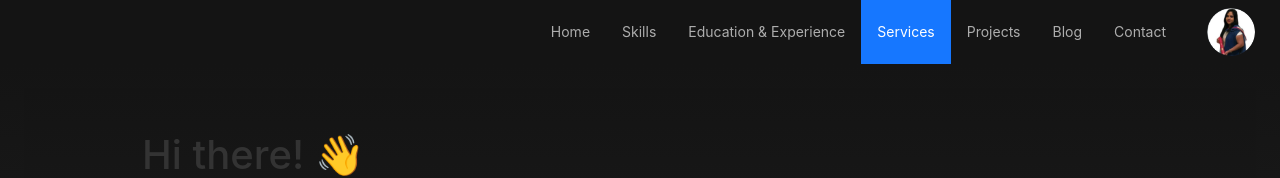
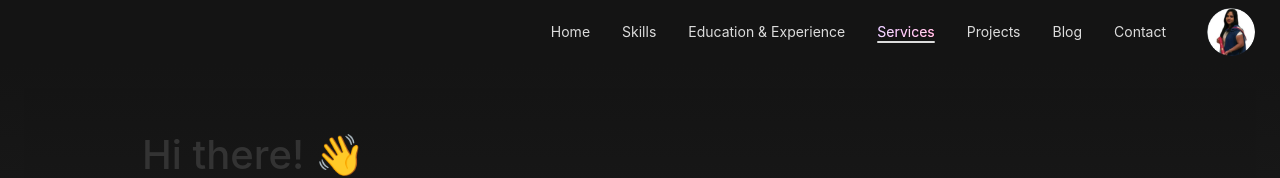
Before and after one commit to IshikaGopie/ishika-protfolio, a React (Create React App) app: page /services in a window 1280 px wide. Shown: the top 178 px of the page. Built offline with nearby package versions, Linux system fonts and the light colour scheme.

Commit message:
* replaced title logo
* added mobile image for mobile

* updated the menu bar style

```diff
--- a/public/index.html
+++ b/public/index.html
@@ -2,7 +2,7 @@
 <html lang="en">
   <head>
     <meta charset="utf-8" />
-    <link rel="icon" href="%PUBLIC_URL%/favicon.ico" />
+    <link rel="icon" href="%PUBLIC_URL%/i.png" />
     <meta name="viewport" content="width=device-width, initial-scale=1" />
     <meta name="theme-color" content="#000000" />
     <meta
--- a/src/App.css
+++ b/src/App.css
@@ -5,3 +5,30 @@ html, body, #root {
     padding: 0;
     overscroll-behavior: none;
 }
+
+.ant-menu-dark .ant-menu-item-selected,
+.ant-menu-dark .ant-menu-item-active,
+.ant-menu-dark .ant-menu-item:hover {
+    background-color: transparent !important;
+}
+
+.ant-menu-horizontal > .ant-menu-item::after,
+.ant-menu-horizontal > .ant-menu-submenu::after {
+    border-bottom: none !important;
+}
+
+.ant-menu .ant-menu-item-selected .ant-menu-title-content,
+.ant-menu .ant-menu-item-active .ant-menu-title-content,
+.ant-menu .ant-menu-item:hover .ant-menu-title-content {
+    background: linear-gradient(120deg, #7928CA, #FF0080);
+    -webkit-background-clip: text;
+    background-clip: text;
+    color: transparent;
+    text-decoration: underline;
+    text-underline-offset: 4px;
+    text-decoration-thickness: 2px;
+}
+
+.ant-menu-dark .ant-menu-item .ant-menu-title-content {
+    color: rgba(255, 255, 255, 0.85);
+}
--- a/src/components/molecules/ProjectSection.jsx
+++ b/src/components/molecules/ProjectSection.jsx
@@ -7,6 +7,7 @@ import pokemonImage from '../assets/pokemon.png';
 import portfolioImage from '../assets/portfolio.png';
 import weos from '../assets/weos.png';
 import scopecast from '../assets/scopecast.png';
+import weos_mobile from '../assets/weos_mobile.png';
 
 
 const ProjectsSection = () => {
@@ -16,6 +17,8 @@ const ProjectsSection = () => {
         if (text.length <= max) return text;
         return text.slice(0, max - 1).trimEnd() + '…';
     };
+
+    const isMobile = window.innerWidth <= 768;
 
     const projects = [
         {
@@ -27,7 +30,7 @@ const ProjectsSection = () => {
         {
             title: 'WeOS',
             description: 'An open source framework for Go crated by Wepala Limited.',
-            imageUrl: weos,
+            imageUrl: isMobile ? weos_mobile : weos,
             projectUrl: 'https://github.com/wepala/weos/tree/v2'
         },
         {
```
Also changed, not shown: public/i.png (added), src/components/assets/weos_mobile.png (added).
